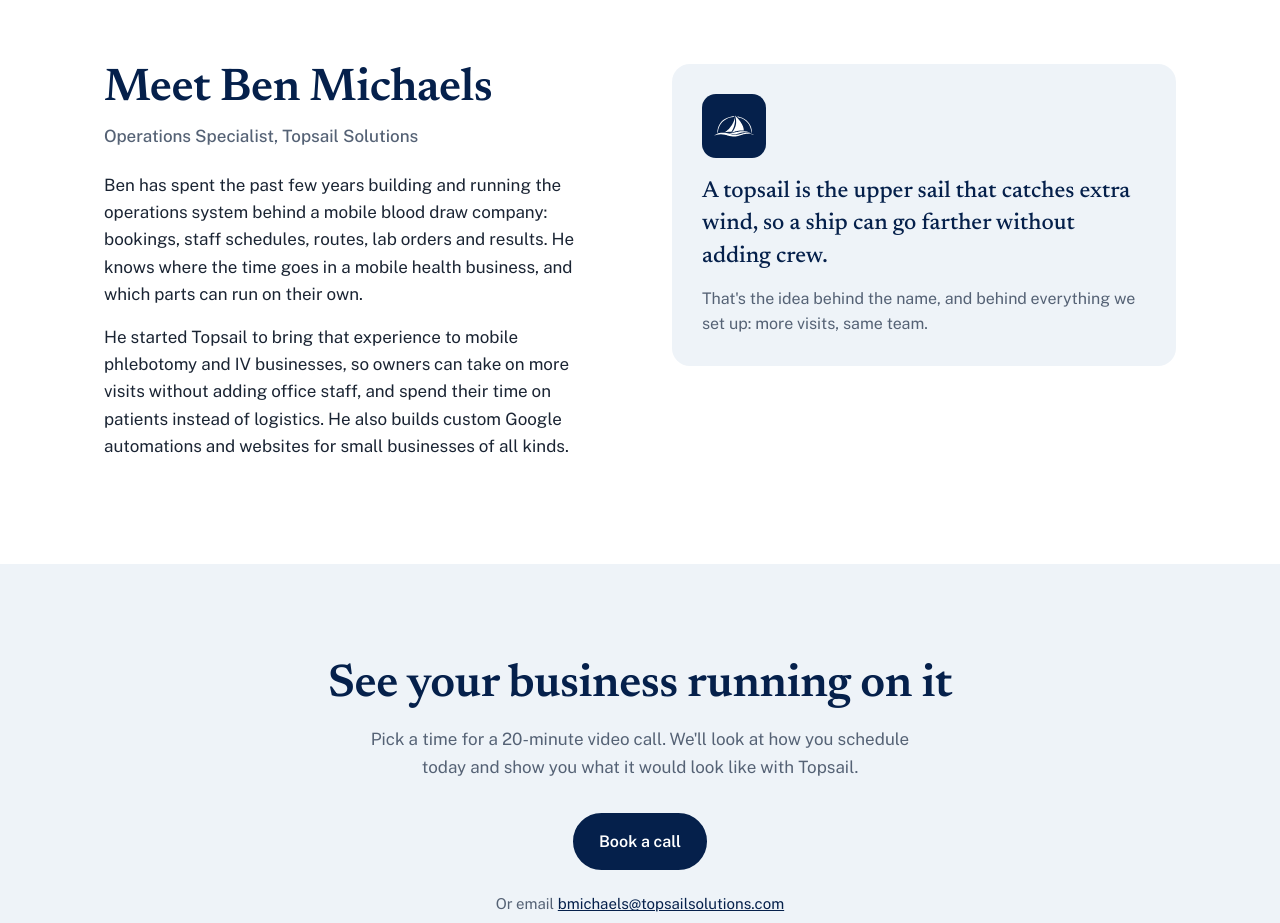
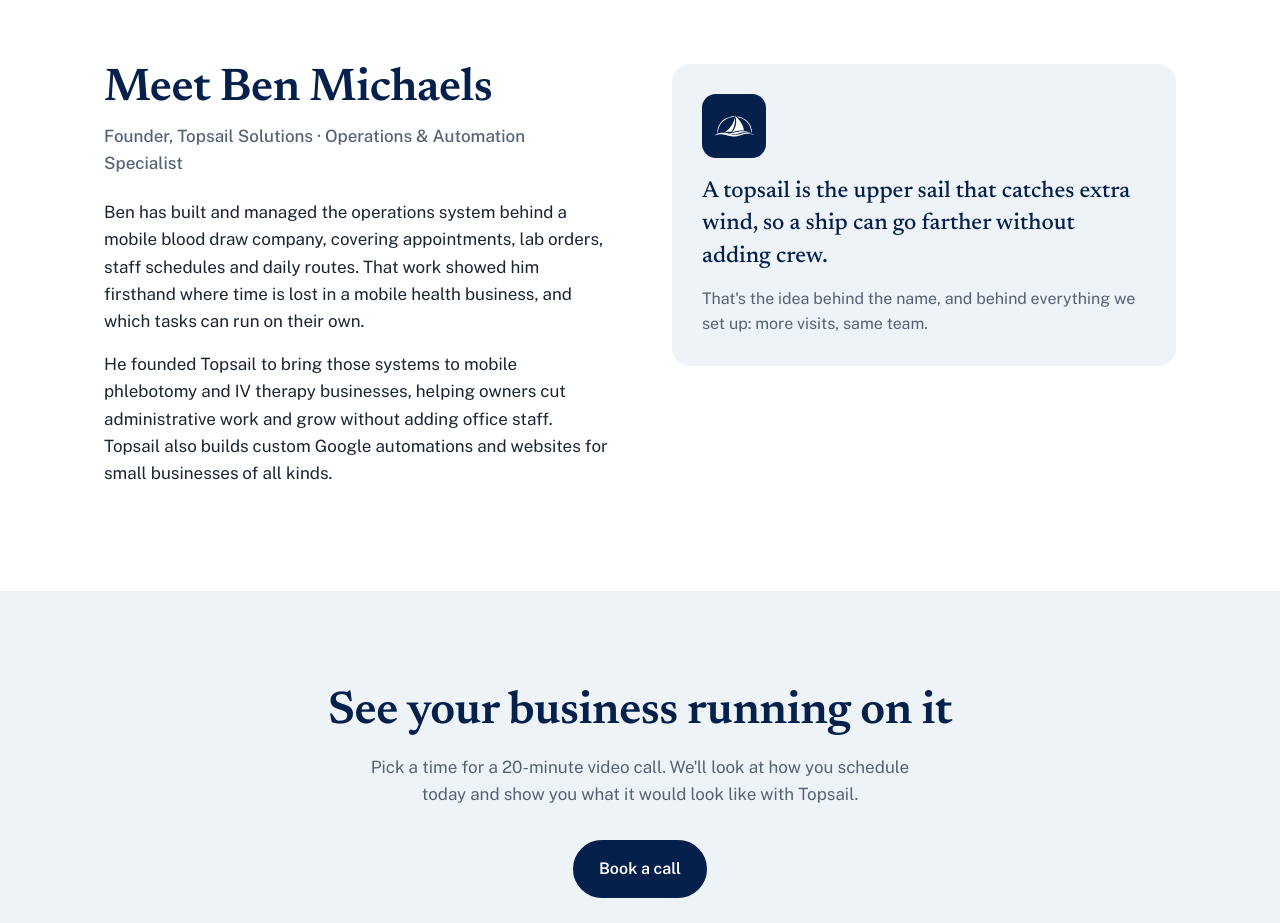
Before and after one commit to bmichaels-jpg/Topsail-site, a plain HTML site: page index.html in a window 1280 px wide. Shown: the part 6640-7563 px from the top of the page. Drawn offline with nearby package versions, Linux system fonts and the light colour scheme.

Commit message:
Add files via upload

```diff
--- a/index.html
+++ b/index.html
@@ -595,9 +595,9 @@
     <div class="wrap">
       <div>
         <h2 id="about-h">Meet Ben Michaels</h2>
-        <p class="role">Operations Specialist, Topsail Solutions</p>
-        <p>Ben has spent the past few years building and running the operations system behind a mobile blood draw company: bookings, staff schedules, routes, lab orders and results. He knows where the time goes in a mobile health business, and which parts can run on their own.</p>
-        <p>He started Topsail to bring that experience to mobile phlebotomy and IV businesses, so owners can take on more visits without adding office staff, and spend their time on patients instead of logistics. He also builds custom Google automations and websites for small businesses of all kinds.</p>
+        <p class="role">Founder, Topsail Solutions &middot; Operations &amp; Automation Specialist</p>
+        <p>Ben has built and managed the operations system behind a mobile blood draw company, covering appointments, lab orders, staff schedules and daily routes. That work showed him firsthand where time is lost in a mobile health business, and which tasks can run on their own.</p>
+        <p>He founded Topsail to bring those systems to mobile phlebotomy and IV therapy businesses, helping owners cut administrative work and grow without adding office staff. Topsail also builds custom Google automations and websites for small businesses of all kinds.</p>
       </div>
       <div class="sailnote">
         <img src="assets/topsail-mark-white.svg" alt="" class="markbox">
```
